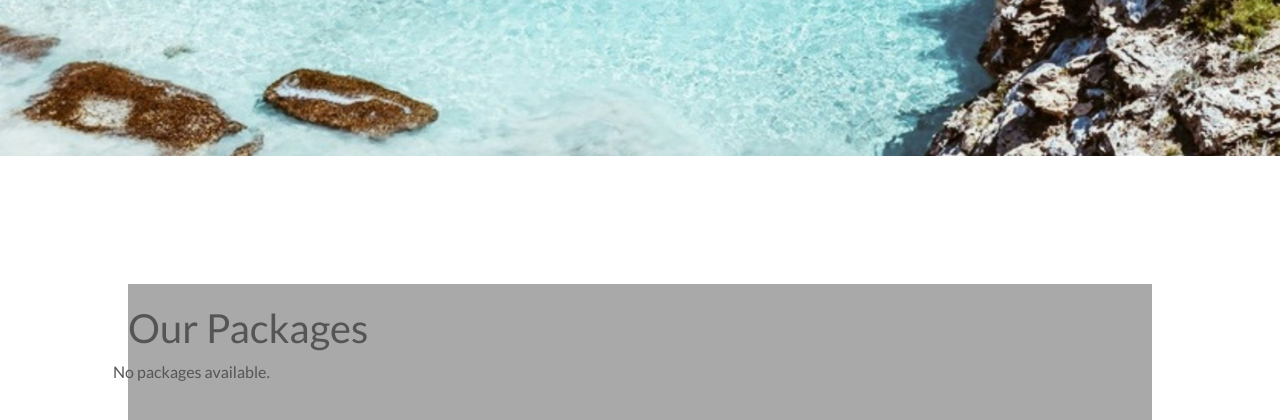
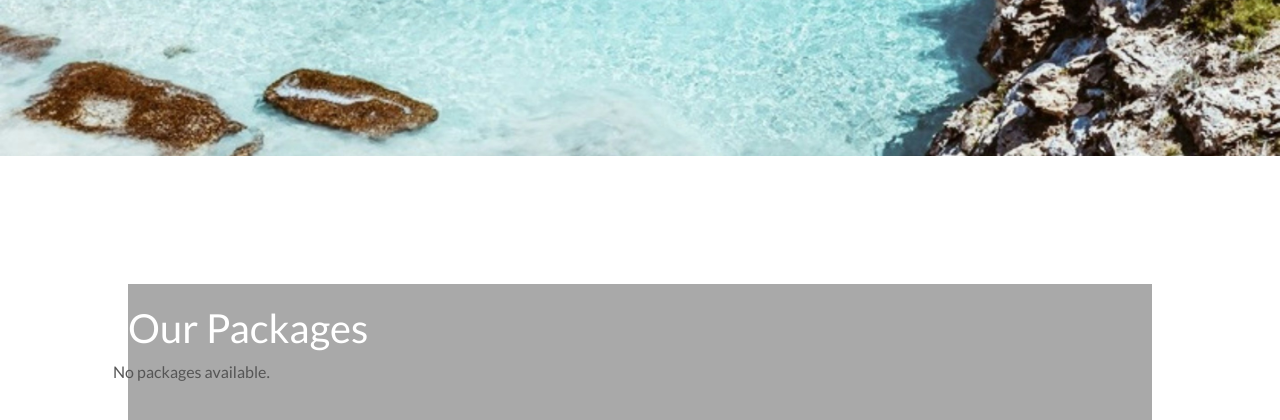
Before and after one commit to Alexiou981/elite-escapes, a Django app: page / in a window 1280 px wide. Shown: the part 740-1160 px from the top of the page. Run offline with Django 3.2, Linux system fonts and the light colour scheme; data that the repository does not hold is empty; some libraries are stand-ins or nearby versions.

Commit message:
change text color for packages heading

```diff
--- a/home/templates/home/index.html
+++ b/home/templates/home/index.html
@@ -16,7 +16,7 @@
         </div>
     </div>
     <div class="container package-list">
-        <h1>Our Packages</h1>
+        <h1 class="text-white">Our Packages</h1>
         <div class="row mt-2">
             {% for package in packages %}
                 <div class="col-md-4">
```
